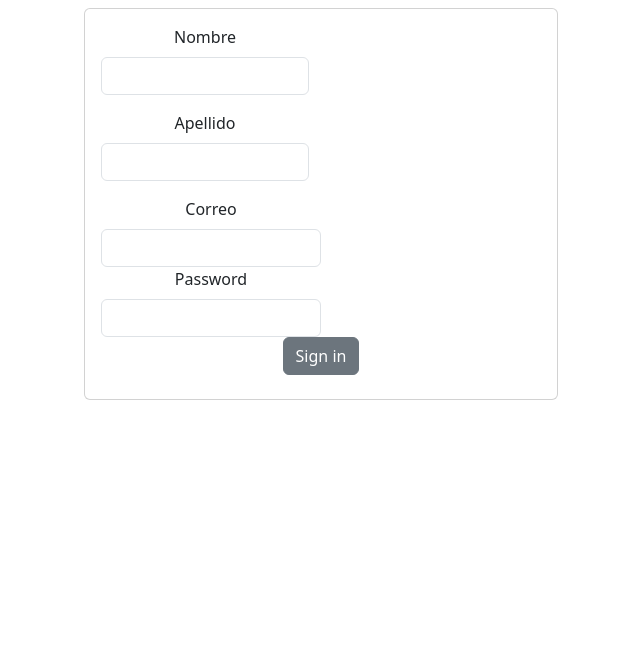
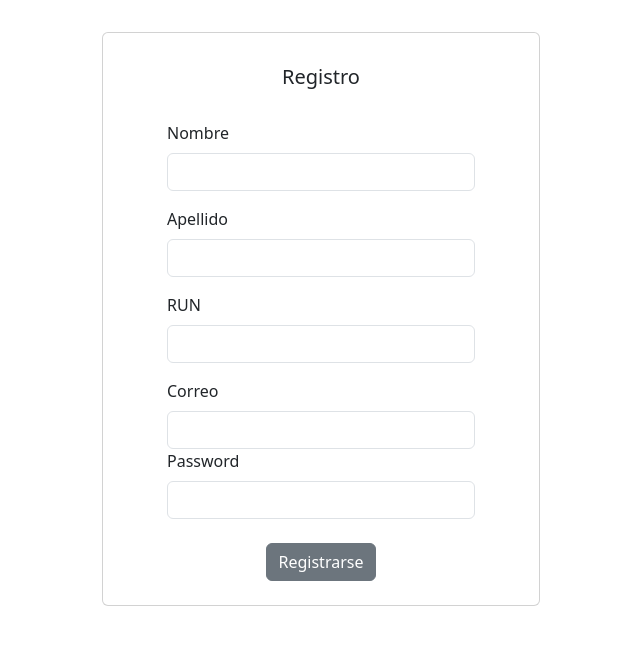
Before and after one commit to HatCliff/renzomotors, a PHP site: page /pages/register.php in a window 1280 px wide. Shown: the top 645 px of the page, without its empty margins (319-959 px from the left). Run offline with PHP 8.4, Linux system fonts and the light colour scheme.

Commit message:
formulario registro

```diff
--- a/pages/register.php
+++ b/pages/register.php
@@ -1,5 +1,5 @@
 <!doctype html>
-<html lang="en">
+<html lang="es">
 
 <head>
     <meta charset="utf-8">
@@ -11,16 +11,21 @@
 
 <body>
 
-    <div class="container pl-5 pr-5 text-center">
+    <div class="container px-5 ">
 
         <div class="row justify-content-sm-center">
 
             <div class="col-lg-6 col-sm-12 px-5 mt-2">
-                <div class="card">
+                <div class="card px-5 mt-4">
                     <div class="card-body">
                         <form>
+                            <div class="container d-flex my-3">
+                                <div class="d-flex justify-content-center align-items-center w-100">
+                                    <h5 class="mb-3">Registro</h5>
+                                </div>
+                            </div>
                             <div class="row ">
-                                <div class="col-6">
+                                <div class="col-12">
                                     <div class="form-group mb-3">
                                         <label for="nombre" class="form-label">Nombre</label>
                                         <input type="text" name="nombre" class="form-control" id="nombre">
@@ -30,20 +35,27 @@
                             </div>
 
                             <div class="row ">
-                                <div class="col-6">
+                                <div class="col-12">
                                     <div class="form-group mb-3">
                                         <label for="apellido" class="form-label">Apellido</label>
-                                        <input type="text" name="name" class="form-control" id="apellido">
+                                        <input type="text" name="apellido" class="form-control" id="apellido">
                                     </div>
 
                                 </div>
                             </div>
 
-                            <div class="col-6">
+                            <div class="col-12">
+                                <div class="form-group mb-3">
+                                    <label for="run" class="form-label">RUN</label>
+                                    <input type="text" name="run" maxlength="9" size="9" class="form-control mr-5">
+                                </div>
+                            </div>
+
+                            <div class="col-12">
                                 <label for="inputEmail4" class="form-label">Correo</label>
                                 <input type="email" class="form-control" id="inputEmail4">
                             </div>
-                            <div class="col-md-6">
+                            <div class="col-12">
                                 <label for="inputPassword4" class="form-label">Password</label>
                                 <input type="password" class="form-control" id="inputPassword4">
                             </div>
@@ -51,8 +63,8 @@
 
 
 
-                            <div class="col-12 d-flex justify-content-center mb-2">
-                                <button type="submit" class="btn btn-secondary">Sign in</button>
+                            <div class="col-12 d-flex justify-content-center mb-2 mt-4">
+                                <button type="submit" class="btn btn-secondary">Registrarse</button>
                             </div>
                         </form>
                     </div>
```
